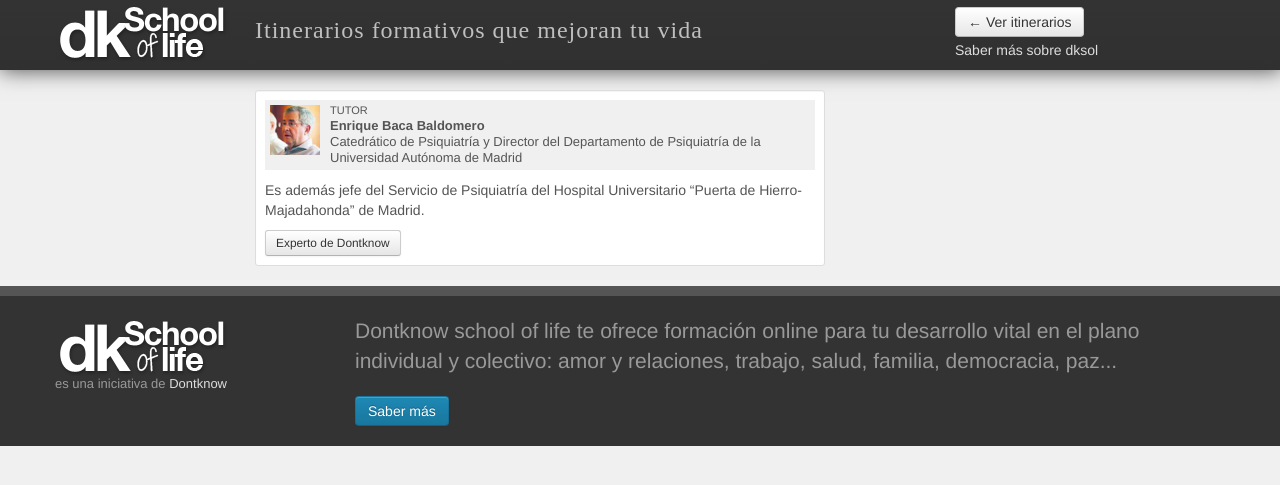
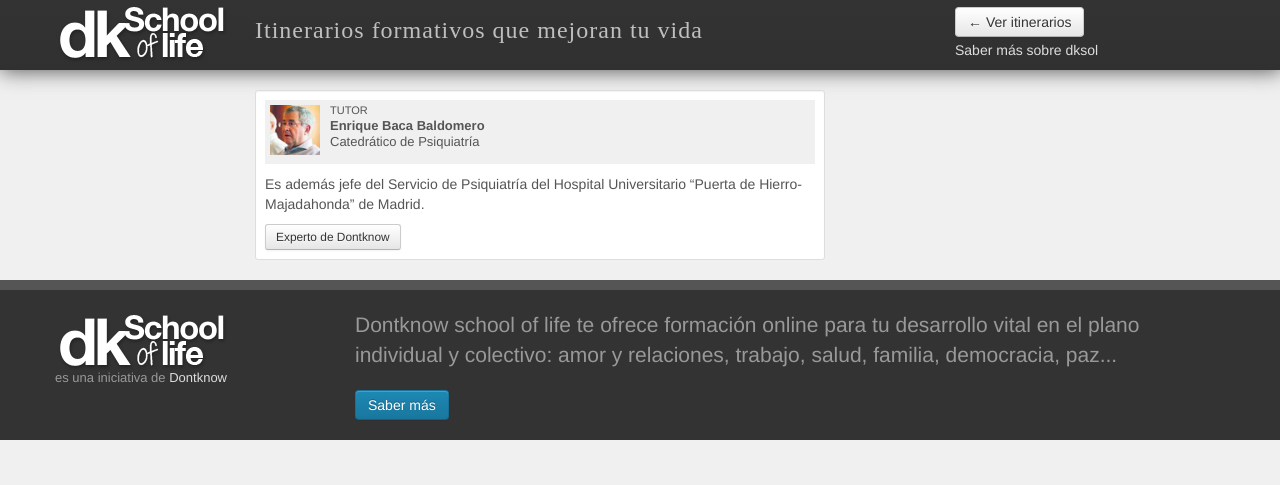
Before and after one commit to dontknow-net/dontknow-net.github.io, a Jekyll site: the page built from _posts/profesores/2013-04-25-enrique-baca.md, in a window 1280 px wide. Shown: the top 485 px of the page. Built offline with Jekyll 4.4.1, drawn with Linux system fonts in a browser that asks for light colours; some web fonts are replaced.

Commit message:
Ajustados los cargos de los profes

```diff
--- a/_layouts/curso.html
+++ b/_layouts/curso.html
@@ -42,6 +42,7 @@
                         </div>
                         <span class="teacher">Tutor</span>
                         <span class="name">{{profesor.title}}</span>
+                        {{profesor.cargo}}
                       </div>
                     </div>
                     <div class="span6">
@@ -57,6 +58,7 @@
                             <img src="{{profesor.imagen}}" alt="{{profesor.title}}">
                           </div>
                           <span class="name">{{profesor.title}}</span>
+                          {{profesor.cargo}}
                         </div>
                       </div>
                   {% endif %}
--- a/_posts/profesores/2013-04-25-enrique-baca.md
+++ b/_posts/profesores/2013-04-25-enrique-baca.md
@@ -3,7 +3,7 @@
 category: profesor
 permalink: /profesor/enrique-baca
 title: Enrique Baca Baldomero
-cargo: Catedrático de Psiquiatría y Director del Departamento de Psiquiatría de la Universidad Autónoma de Madrid
+cargo: Catedrático de Psiquiatría
 entradilla: Es además jefe del Servicio de Psiquiatría del Hospital Universitario "Puerta de Hierro-Majadahonda" de Madrid.
 imagen: /content/imgs/enrique-baca.jpg
 twitter:
```
Also changed, not shown: _posts/profesores/2013-04-25-francesc-torralba.md (+1 -1 lines), _posts/profesores/2013-04-25-jordi-cusso.md (+1 -1 lines), _posts/profesores/2013-04-25-jorge-ubeda.md (+1 -1 lines), _posts/profesores/2013-04-25-jose-lazaro.md (+1 -1 lines).
